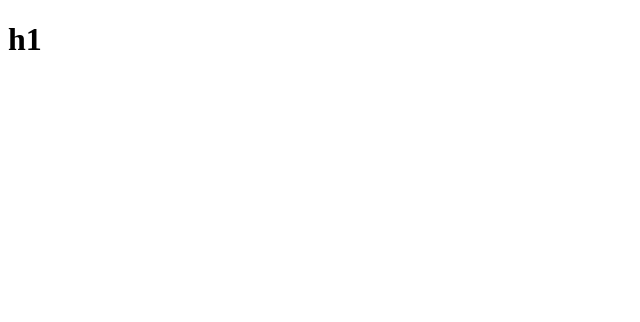
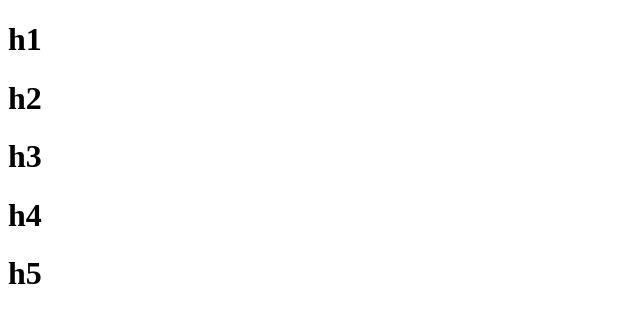
Before and after one commit to abi466347/resetrepo, a plain HTML site: page index.html in a window 1280 px wide. Shown: the whole page, without its empty margins (0-640 px from the left). Drawn offline with Linux system fonts and the light colour scheme.

Commit message:
changes occured

```diff
--- a/index.html
+++ b/index.html
@@ -7,5 +7,9 @@
 </head>
 <body>
     <h1>h1</h1>
+    <h1>h2</h1>
+    <h1>h3</h1>
+    <h1>h4</h1>
+    <h1>h5</h1>
 </body>
 </html>
```
